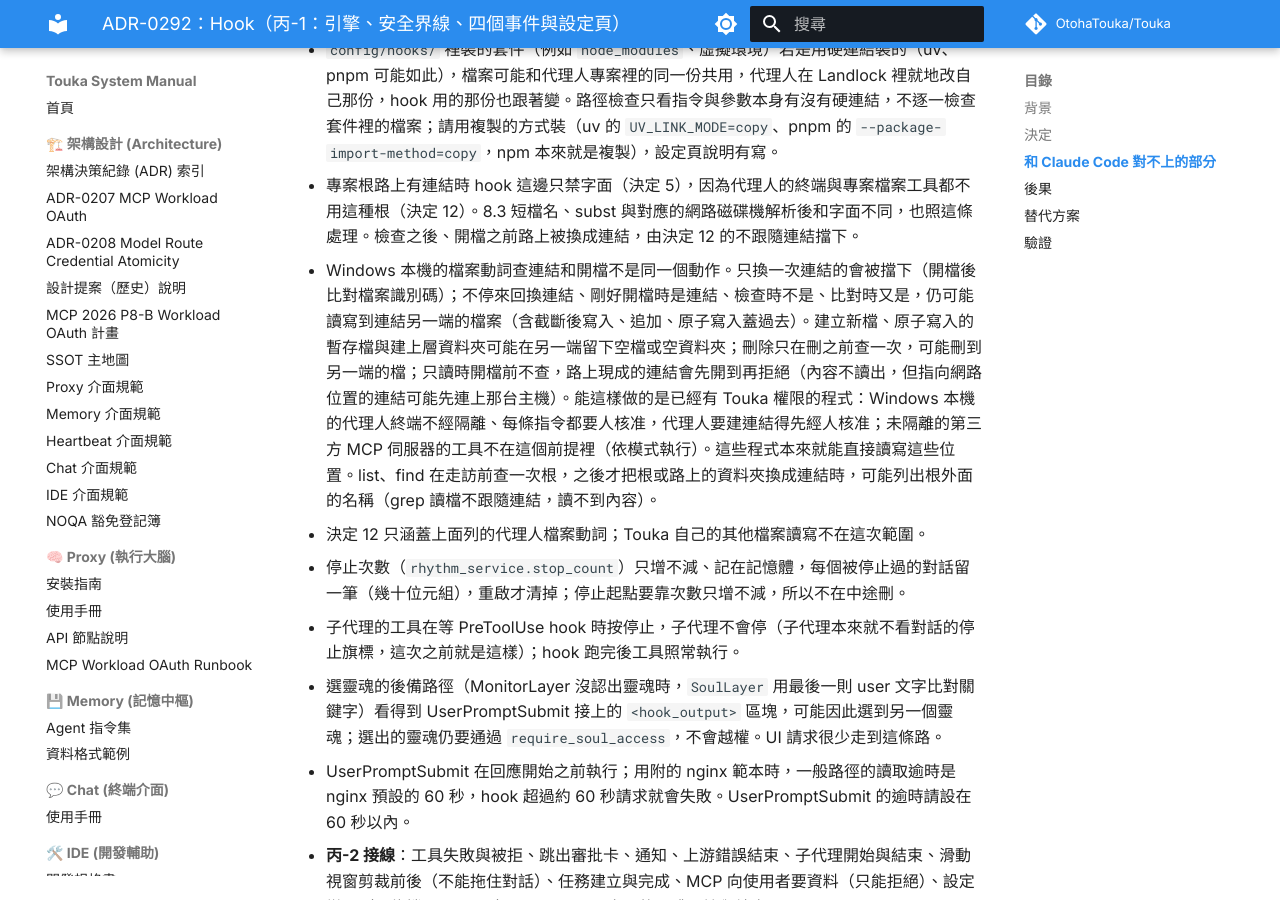
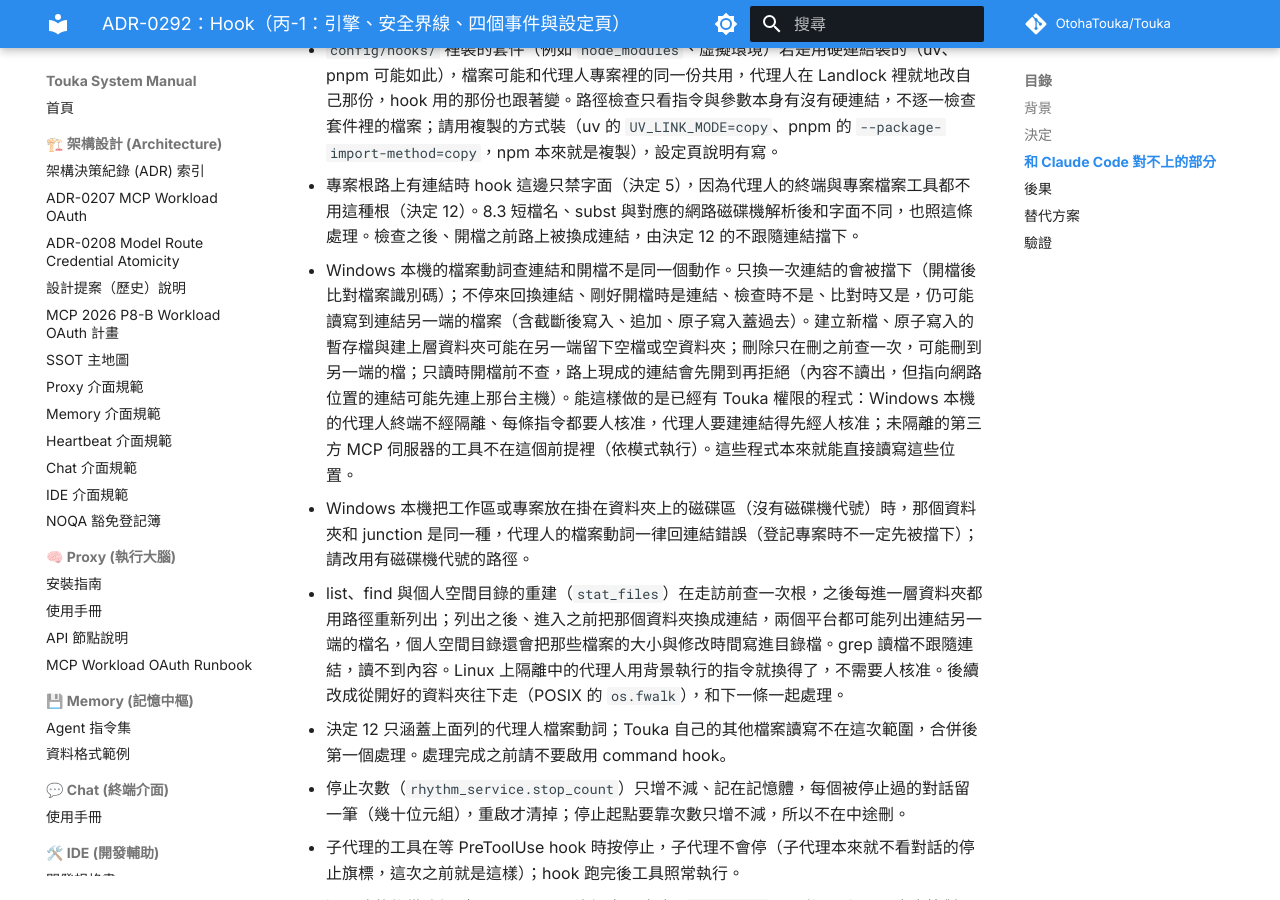
Before and after one commit to OtohaTouka/Touka, an MkDocs documentation site: the page built from docs/architecture/adr/0292-hooks.md, in a window 1280 px wide and 900 px high, scrolled down 12408 px. Built offline with MkDocs 1.6.1 and Material for MkDocs 9.7.7, drawn with Linux system fonts in a browser that asks for light colours; comment, search, counter and statistics services are not loaded.

Commit message:
docs(hooks): describe the walk race on both platforms and the mount-point limit
- ADR-0292 known limits: the list/find/catalog walk race is no longer
  framed as Windows-only; it can happen on Linux too and leak names
  (and size/mtime into the catalog), not contents. To be fixed with a
  descriptor-based walk together with Touka's own file I/O.
- Add the Windows folder-mounted volume limit that decision 12 points to.
- Touka's own file I/O is handled first after merge; keep command hooks
  off until then.
- SECURITY.md and MEMORY_INTERFACE.md point to the limit;
  ensure_no_links docstring matches its current callers.

Co-Authored-By: Claude Opus 5.5 <noreply@anthropic.com>

```diff
--- a/docs/architecture/adr/0292-hooks.md
+++ b/docs/architecture/adr/0292-hooks.md
@@ -145,8 +145,10 @@
   - 能讓路徑檢查拒收的人就能讓那個 hook 不執行，例如對 `config/hooks/` 裡的腳本建一個硬連結（檢查回 `hard_link`）：被拒算失敗，不擋（決定 15），執行紀錄看得到。代理人在 Landlock 裡做不到（不能跨資料夾建連結，設定資料夾也寫不進去）；未隔離、經人核准的指令，以及 IDE、未隔離的 MCP 伺服器做得到。
   - `config/hooks/` 裡裝的套件（例如 `node_modules`、虛擬環境）若是用硬連結裝的（uv、pnpm 可能如此），檔案可能和代理人專案裡的同一份共用，代理人在 Landlock 裡就地改自己那份，hook 用的那份也跟著變。路徑檢查只看指令與參數本身有沒有硬連結，不逐一檢查套件裡的檔案；請用複製的方式裝（uv 的 `UV_LINK_MODE=copy`、pnpm 的 `--package-import-method=copy`，npm 本來就是複製），設定頁說明有寫。
   - 專案根路上有連結時 hook 這邊只禁字面（決定 5），因為代理人的終端與專案檔案工具都不用這種根（決定 12）。8.3 短檔名、subst 與對應的網路磁碟機解析後和字面不同，也照這條處理。檢查之後、開檔之前路上被換成連結，由決定 12 的不跟隨連結擋下。
-  - Windows 本機的檔案動詞查連結和開檔不是同一個動作。只換一次連結的會被擋下（開檔後比對檔案識別碼）；不停來回換連結、剛好開檔時是連結、檢查時不是、比對時又是，仍可能讀寫到連結另一端的檔案（含截斷後寫入、追加、原子寫入蓋過去）。建立新檔、原子寫入的暫存檔與建上層資料夾可能在另一端留下空檔或空資料夾；刪除只在刪之前查一次，可能刪到另一端的檔；只讀時開檔前不查，路上現成的連結會先開到再拒絕（內容不讀出，但指向網路位置的連結可能先連上那台主機）。能這樣做的是已經有 Touka 權限的程式：Windows 本機的代理人終端不經隔離、每條指令都要人核准，代理人要建連結得先經人核准；未隔離的第三方 MCP 伺服器的工具不在這個前提裡（依模式執行）。這些程式本來就能直接讀寫這些位置。list、find 在走訪前查一次根，之後才把根或路上的資料夾換成連結時，可能列出根外面的名稱（grep 讀檔不跟隨連結，讀不到內容）。
-  - 決定 12 只涵蓋上面列的代理人檔案動詞；Touka 自己的其他檔案讀寫不在這次範圍。
+  - Windows 本機的檔案動詞查連結和開檔不是同一個動作。只換一次連結的會被擋下（開檔後比對檔案識別碼）；不停來回換連結、剛好開檔時是連結、檢查時不是、比對時又是，仍可能讀寫到連結另一端的檔案（含截斷後寫入、追加、原子寫入蓋過去）。建立新檔、原子寫入的暫存檔與建上層資料夾可能在另一端留下空檔或空資料夾；刪除只在刪之前查一次，可能刪到另一端的檔；只讀時開檔前不查，路上現成的連結會先開到再拒絕（內容不讀出，但指向網路位置的連結可能先連上那台主機）。能這樣做的是已經有 Touka 權限的程式：Windows 本機的代理人終端不經隔離、每條指令都要人核准，代理人要建連結得先經人核准；未隔離的第三方 MCP 伺服器的工具不在這個前提裡（依模式執行）。這些程式本來就能直接讀寫這些位置。
+  - Windows 本機把工作區或專案放在掛在資料夾上的磁碟區（沒有磁碟機代號）時，那個資料夾和 junction 是同一種，代理人的檔案動詞一律回連結錯誤（登記專案時不一定先被擋下）；請改用有磁碟機代號的路徑。
+  - list、find 與個人空間目錄的重建（`stat_files`）在走訪前查一次根，之後每進一層資料夾都用路徑重新列出；列出之後、進入之前把那個資料夾換成連結，兩個平台都可能列出連結另一端的檔名，個人空間目錄還會把那些檔案的大小與修改時間寫進目錄檔。grep 讀檔不跟隨連結，讀不到內容。Linux 上隔離中的代理人用背景執行的指令就換得了，不需要人核准。後續改成從開好的資料夾往下走（POSIX 的 `os.fwalk`），和下一條一起處理。
+  - 決定 12 只涵蓋上面列的代理人檔案動詞；Touka 自己的其他檔案讀寫不在這次範圍，合併後第一個處理。處理完成之前請不要啟用 command hook。
   - 停止次數（`rhythm_service.stop_count`）只增不減、記在記憶體，每個被停止過的對話留一筆（幾十位元組），重啟才清掉；停止起點要靠次數只增不減，所以不在中途刪。
   - 子代理的工具在等 PreToolUse hook 時按停止，子代理不會停（子代理本來就不看對話的停止旗標，這次之前就是這樣）；hook 跑完後工具照常執行。
   - 選靈魂的後備路徑（MonitorLayer 沒認出靈魂時，`SoulLayer` 用最後一則 user 文字比對關鍵字）看得到 UserPromptSubmit 接上的 `<hook_output>` 區塊，可能因此選到另一個靈魂；選出的靈魂仍要通過 `require_soul_access`，不會越權。UI 請求很少走到這條路。
```
Also changed, not shown: SECURITY.md (+1 -1 lines), docs/architecture/MEMORY_INTERFACE.md (+1 -1 lines), 1 other file.
